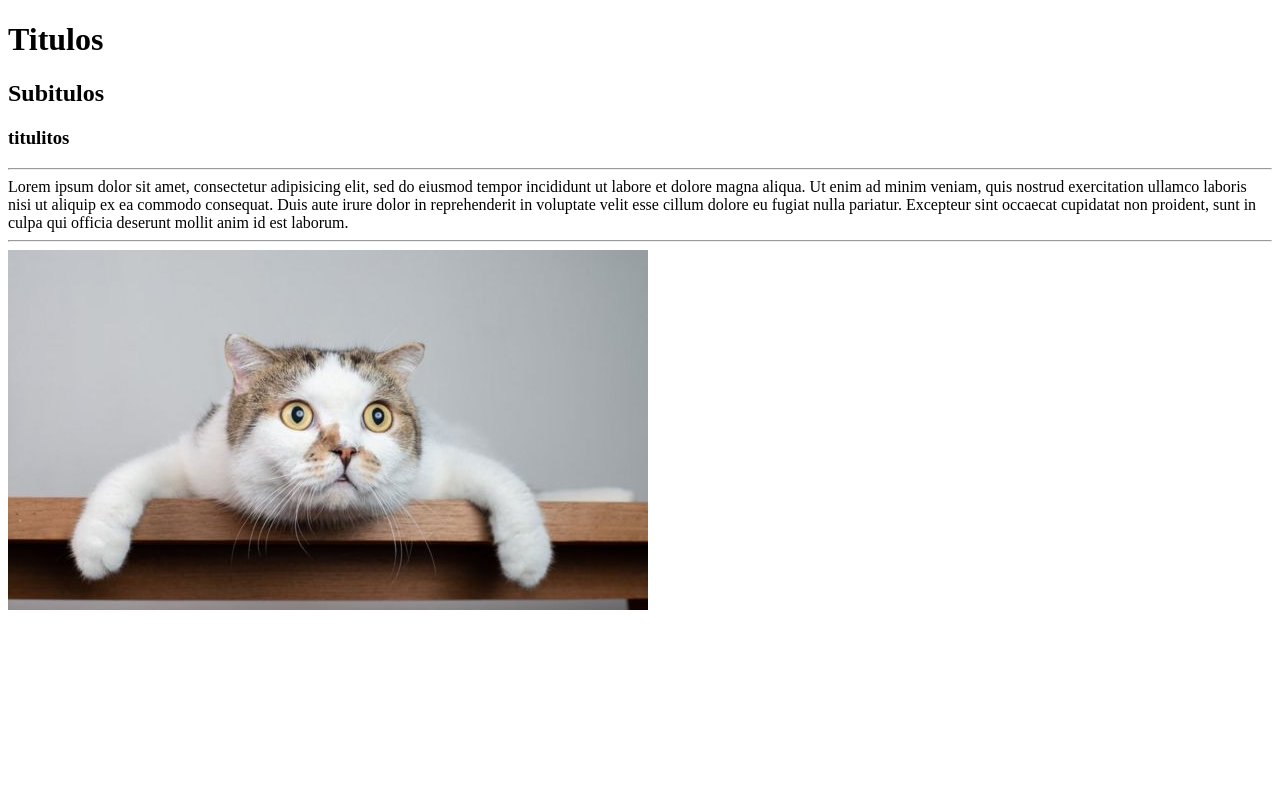
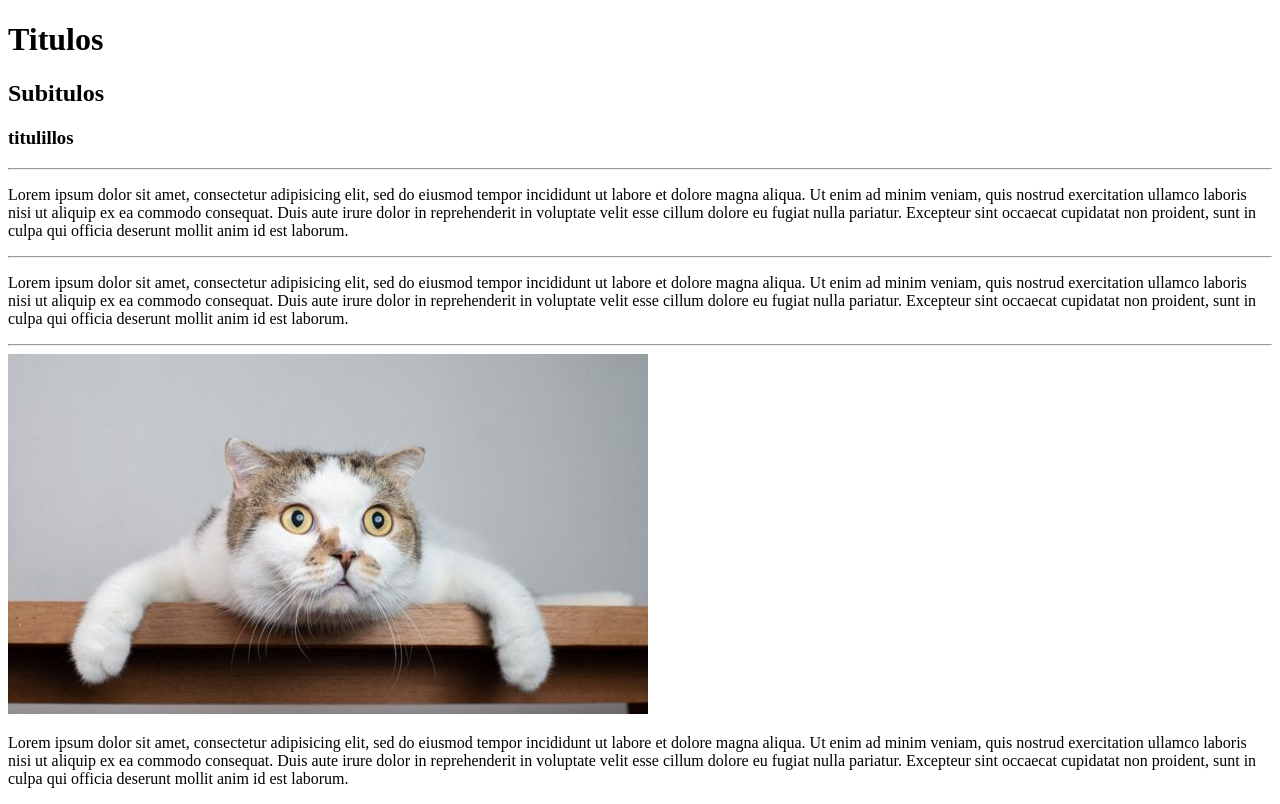
Before and after one commit to mariojaimes/Web2, a plain HTML site: page index.html in a window 1280 px wide. Drawn offline with Linux system fonts and the light colour scheme.

Commit message:
link
link + arreglos

```diff
--- a/index.html
+++ b/index.html
@@ -9,10 +9,13 @@
 <body>
   <h1>Titulos </h1>
   <h2>Subitulos</h2>
-  <h3>titulitos</h3>
+  <h3>titulillos</h3>
 </body>
 <hr>
-Lorem ipsum dolor sit amet, consectetur adipisicing elit, sed do eiusmod tempor incididunt ut labore et dolore magna aliqua. Ut enim ad minim veniam, quis nostrud exercitation ullamco laboris nisi ut aliquip ex ea commodo consequat. Duis aute irure dolor in reprehenderit in voluptate velit esse cillum dolore eu fugiat nulla pariatur. Excepteur sint occaecat cupidatat non proident, sunt in culpa qui officia deserunt mollit anim id est laborum.
+<p>Lorem ipsum dolor sit amet, consectetur adipisicing elit, sed do eiusmod tempor incididunt ut labore et dolore magna aliqua. Ut enim ad minim veniam, quis nostrud exercitation ullamco laboris nisi ut aliquip ex ea commodo consequat. Duis aute irure dolor in reprehenderit in voluptate velit esse cillum dolore eu fugiat nulla pariatur. Excepteur sint occaecat cupidatat non proident, sunt in culpa qui officia deserunt mollit anim id est laborum.</p>
 <hr>
-<img src="Gato.jpg" alt="Un gatillo">
+<p>Lorem ipsum dolor sit amet, consectetur adipisicing elit, sed do eiusmod tempor incididunt ut labore et dolore magna aliqua. Ut enim ad minim veniam, quis nostrud exercitation ullamco laboris nisi ut aliquip ex ea commodo consequat. Duis aute irure dolor in reprehenderit in voluptate velit esse cillum dolore eu fugiat nulla pariatur. Excepteur sint occaecat cupidatat non proident, sunt in culpa qui officia deserunt mollit anim id est laborum.</p>
+<hr>
+<a href="https://www.youtube.com/watch?v=dQw4w9WgXcQ"><img src="Gato.jpg" alt="Un gatillo" ></a>
+<p>Lorem ipsum dolor sit amet, consectetur adipisicing elit, sed do eiusmod tempor incididunt ut labore et dolore magna aliqua. Ut enim ad minim veniam, quis nostrud exercitation ullamco laboris nisi ut aliquip ex ea commodo consequat. Duis aute irure dolor in reprehenderit in voluptate velit esse cillum dolore eu fugiat nulla pariatur. Excepteur sint occaecat cupidatat non proident, sunt in culpa qui officia deserunt mollit anim id est laborum.</p>
 </html>
```
